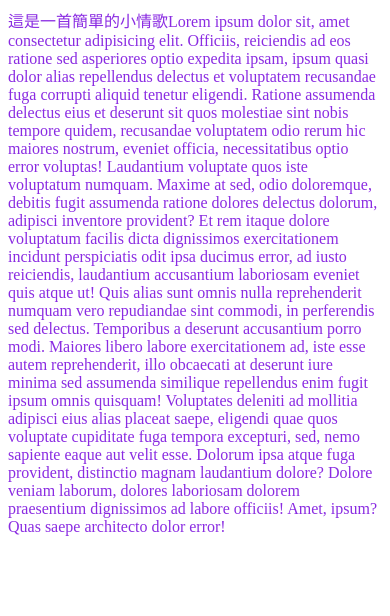
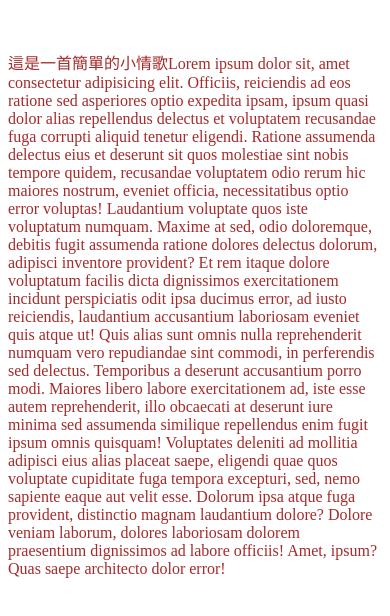
Before and after one commit to hbill320115/CSSproject, a plain HTML site: page index.html in a window 390 px wide. Drawn offline with Linux system fonts and the light colour scheme.

Commit message:
Update style.css

```diff
--- a/style.css
+++ b/style.css
@@ -1,4 +1,8 @@
 p{
     color: blueviolet;
     margin: 0 auto;
+    margin-top: 50px;
 }
+@media(max-width:768px){
+    p{color: brown;}
+}
```
